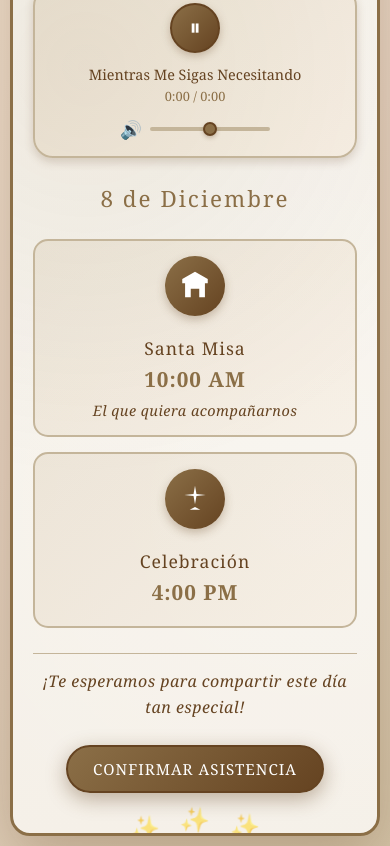
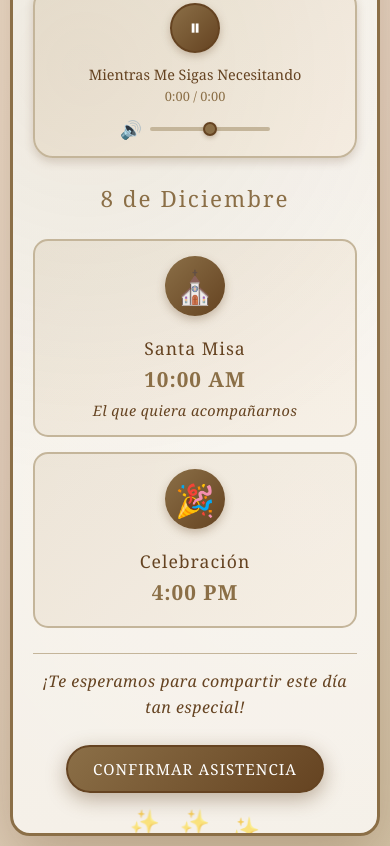
Before and after one commit to Emanuel252006/invitacionmartina, a plain HTML site: page index.html in a window 390 px wide. Shown: the part 274-1120 px from the top of the page. Drawn offline with Linux system fonts and the light colour scheme.

Commit message:
Restaurar emojis originales y mejorar reproducciÃ³n automÃ¡tica con intentos mÃ¡s frecuentes

```diff
--- a/index.html
+++ b/index.html
@@ -46,11 +46,7 @@
 
                 <div class="details-section">
                     <div class="event-detail">
-                        <div class="icon icon-church">
-                            <svg viewBox="0 0 24 24" fill="currentColor" xmlns="http://www.w3.org/2000/svg">
-                                <path d="M12 2L3 7V10H5V20H9V14H15V20H19V10H21V7L12 2Z"/>
-                            </svg>
-                        </div>
+                        <div class="icon">⛪</div>
                         <div class="event-info">
                             <p class="event-title">Santa Misa</p>
                             <p class="event-time">10:00 AM</p>
@@ -59,14 +55,7 @@
                     </div>
 
                     <div class="event-detail">
-                        <div class="icon icon-celebration">
-                            <svg viewBox="0 0 24 24" fill="currentColor" xmlns="http://www.w3.org/2000/svg">
-                                <path d="M12 2L13.09 8.26L20 9L13.09 9.74L12 16L10.91 9.74L4 9L10.91 8.26L12 2Z"/>
-                                <path d="M8 20L12 18L16 20"/>
-                                <path d="M6 16L8 20"/>
-                                <path d="M18 16L16 20"/>
-                            </svg>
-                        </div>
+                        <div class="icon">🎉</div>
                         <div class="event-info">
                             <p class="event-title">Celebración</p>
                             <p class="event-time">4:00 PM</p>
@@ -93,7 +82,7 @@
         </div>
     </div>
 
-    <audio id="background-music" loop preload="auto">
+    <audio id="background-music" autoplay loop preload="auto">
         <source src="musica/Mientras Me Sigas Necesitando.mp3" type="audio/mpeg">
         Tu navegador no soporta el elemento de audio.
     </audio>
@@ -128,81 +117,54 @@
         // Función para intentar reproducir automáticamente
         function tryAutoPlay() {
             if (audio.paused) {
-                // Intentar reproducir inmediatamente
                 const playPromise = audio.play();
 
                 if (playPromise !== undefined) {
                     playPromise.then(function() {
-                        // Reproducción iniciada automáticamente
                         musicIcon.textContent = '⏸';
                     }).catch(function(error) {
-                        // Si falla, mostrar botón de play
                         musicIcon.textContent = '▶';
                     });
                 }
             }
         }
 
-        // Estrategia agresiva: intentar reproducir en múltiples momentos
-        // Intentar inmediatamente
-        setTimeout(tryAutoPlay, 100);
+        // Intentar reproducir inmediatamente
+        tryAutoPlay();
 
-        // Cuando el DOM está listo
+        // Intentar cuando el audio está listo
+        audio.addEventListener('canplay', tryAutoPlay);
+        audio.addEventListener('canplaythrough', tryAutoPlay);
+        audio.addEventListener('loadeddata', tryAutoPlay);
+
+        // Intentar cuando la página carga
         if (document.readyState === 'loading') {
-            document.addEventListener('DOMContentLoaded', function() {
-                setTimeout(tryAutoPlay, 150);
-            });
-        } else {
-            setTimeout(tryAutoPlay, 150);
+            document.addEventListener('DOMContentLoaded', tryAutoPlay);
         }
+        window.addEventListener('load', tryAutoPlay);
 
-        // Cuando la página carga completamente
-        window.addEventListener('load', function() {
-            setTimeout(tryAutoPlay, 300);
-        });
-
-        // Cuando el audio puede reproducirse
-        audio.addEventListener('canplay', function() {
-            setTimeout(tryAutoPlay, 100);
-        });
-
-        // Cuando el audio tiene datos suficientes
-        audio.addEventListener('canplaythrough', function() {
-            setTimeout(tryAutoPlay, 100);
-        });
-
-        // Cuando el audio está cargado
-        audio.addEventListener('loadeddata', function() {
-            setTimeout(tryAutoPlay, 100);
-        });
-
-        // Intentar cuando el usuario interactúa (como respaldo)
-        let userInteracted = false;
-        function handleUserInteraction() {
-            if (!userInteracted && audio.paused) {
-                userInteracted = true;
+        // Intentar cuando el usuario interactúa (respaldo)
+        function handleInteraction() {
+            if (audio.paused) {
                 tryAutoPlay();
             }
         }
 
-        // Múltiples eventos de interacción
-        document.addEventListener('click', handleUserInteraction, { once: true });
-        document.addEventListener('touchstart', handleUserInteraction, { once: true });
-        document.addEventListener('mousemove', handleUserInteraction, { once: true });
-        document.addEventListener('keydown', handleUserInteraction, { once: true });
-        document.addEventListener('scroll', handleUserInteraction, { once: true });
+        document.addEventListener('click', handleInteraction, { once: true });
+        document.addEventListener('touchstart', handleInteraction, { once: true });
+        document.addEventListener('mousemove', handleInteraction, { once: true });
 
-        // Intentar reproducir cada segundo hasta que funcione (máximo 10 intentos)
+        // Intentar cada 500ms hasta que funcione (máximo 20 intentos = 10 segundos)
         let attempts = 0;
-        const maxAttempts = 10;
+        const maxAttempts = 20;
         const autoPlayInterval = setInterval(function() {
             if (audio.paused && attempts < maxAttempts) {
                 attempts++;
                 tryAutoPlay();
-            } else if (!audio.paused || attempts >= maxAttempts) {
+            } else {
                 clearInterval(autoPlayInterval);
             }
-        }, 1000);
+        }, 500);
 
         // Control del botón play/pause
         musicToggle.addEventListener('click', function() {
--- a/styles.css
+++ b/styles.css
@@ -286,22 +286,6 @@ body {
     box-shadow: 0 4px 10px rgba(101, 67, 33, 0.3);
 }
 
-.icon svg {
-    width: 36px;
-    height: 36px;
-    color: #ffffff;
-    fill: #ffffff;
-}
-
-.icon-church svg {
-    width: 38px;
-    height: 38px;
-}
-
-.icon-celebration svg {
-    width: 36px;
-    height: 36px;
-}
 
 .event-info {
     text-align: left;
@@ -466,20 +450,6 @@ body {
         font-size: 2rem;
     }
 
-    .icon svg {
-        width: 32px;
-        height: 32px;
-    }
-
-    .icon-church svg {
-        width: 34px;
-        height: 34px;
-    }
-
-    .icon-celebration svg {
-        width: 32px;
-        height: 32px;
-    }
 
     .event-info {
         text-align: center;
```
